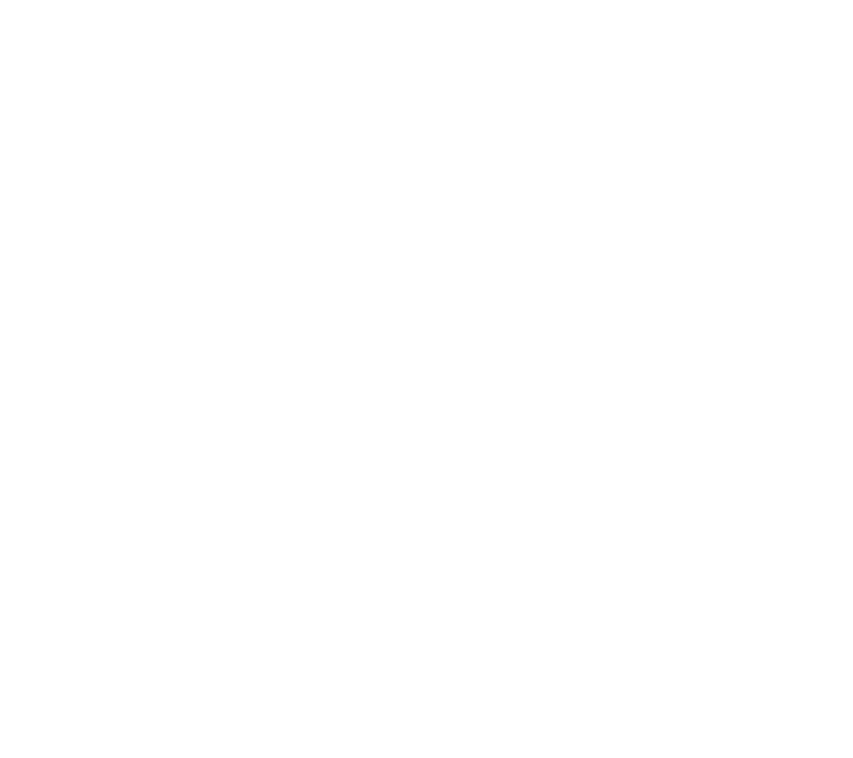
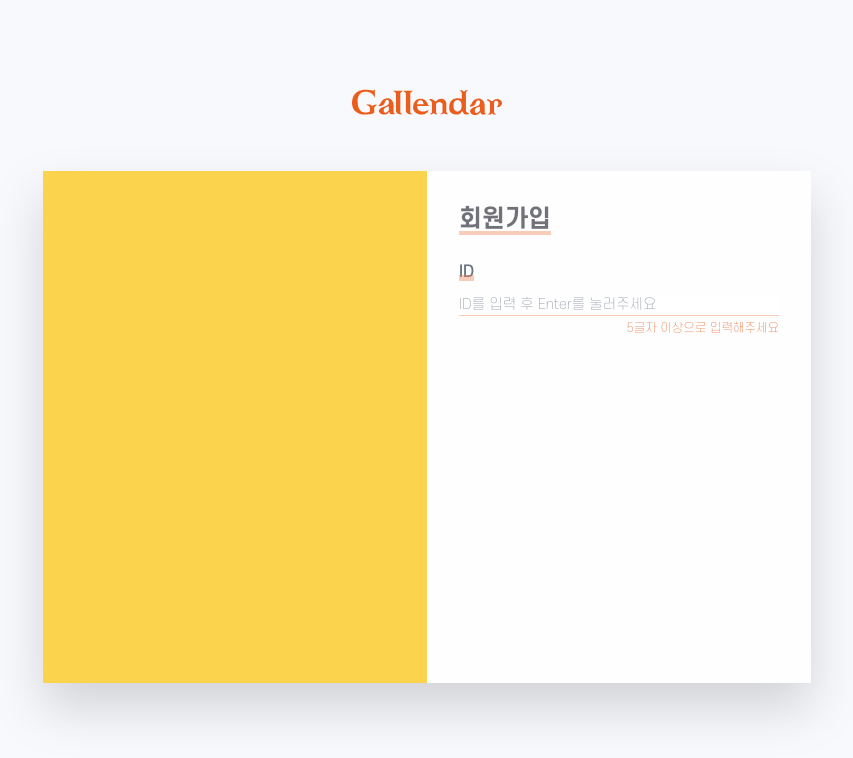
Before and after one commit to codestates-seb/seb40_main_005, a Next.js app in the folder client/: page /signUp in a window 1280 px wide. Shown: the top 758 px of the page, without its empty margins (213-1066 px from the left). Built offline with nearby package versions, Linux system fonts and the light colour scheme; no server answers.

Commit message:
✨Feature/reactquery 로직 구현 및 react-hook-form 로직 구현

```diff
--- a/client/package.json
+++ b/client/package.json
@@ -10,9 +10,11 @@
   },
   "dependencies": {
     "@heroicons/react": "^2.0.13",
+    "@hookform/error-message": "^2.0.1",
     "@types/node": "18.11.9",
     "@types/react": "18.0.25",
     "@types/react-dom": "18.0.8",
+    "axios": "^1.1.3",
     "framer-motion": "^7.6.7",
     "next": "^12.3.3",
     "react": "18.2.0",
--- a/client/pages/index.tsx
+++ b/client/pages/index.tsx
@@ -238,14 +238,14 @@
                 <div className="z-10 ml-1 text-lg text-gray-700 font-SCDream3">
                   로그인
                 </div>
-                <div className="absolute top-5 left-0.5 right-0 bottom-0.5  bg-orange/40"></div>
+                <div className="absolute top-5 left-0.5 right-0 bottom-0.5  bg-mainOrange/40"></div>
               </div>
               <Link href="/signUp">
               <div className="relative items-center justify-center cursor-pointer w-fit h-7">
                 <div className="z-10 ml-1 text-lg text-gray-700 font-SCDream3">
                   회원가입
                 </div>
-                <div className="absolute top-5 left-1 right-0 bottom-0.5  bg-orange/40"></div>
+                <div className="absolute top-5 left-1 right-0 bottom-0.5  bg-mainOrange/40"></div>
               </div>
               </Link>
             </div>
@@ -266,7 +266,7 @@
                 <div className="flex flex-row text-3xl text-gray-700 font-SCDream6 md:text-4xl lg:text-5xl">
                   가장 특별했던 사진
                 </div>
-                <div className="absolute bottom-0 left-0 right-0 top-7 md:top-8 lg:top-10 bg-orange/40"></div>
+                <div className="absolute bottom-0 left-0 right-0 top-7 md:top-8 lg:top-10 bg-mainOrange/40"></div>
               </div>
               <div className="flex flex-row mt-2 text-2xl text-gray-700 font-SCDream3 md:text-3xl lg:text-4xl sm:mt-1">
                 이 뭘까?
@@ -289,7 +289,7 @@
                 <div className="z-10 text-3xl text-gray-200 font-SCDream6 md:text-4xl lg:text-5xl">
                   무드에 맞는 음악
                 </div>
-                <div className="absolute bottom-0 left-0 right-0 top-7 md:top-8 lg:top-10 bg-orange/40"></div>
+                <div className="absolute bottom-0 left-0 right-0 top-7 md:top-8 lg:top-10 bg-mainOrange/40"></div>
               </div>
               <div className="mt-2 text-2xl text-gray-200 font-SCDream3 md:text-3xl lg:text-4xl sm:mt-1">
                 이 뭘까?
@@ -312,7 +312,7 @@
                 <div className="z-10 text-3xl text-gray-700 font-SCDream6 md:text-4xl lg:text-5xl">
                   설명해주는 문구
                 </div>
-                <div className="absolute bottom-0 left-0 right-0 top-7 md:top-8 lg:top-10 bg-orange/40"></div>
+                <div className="absolute bottom-0 left-0 right-0 top-7 md:top-8 lg:top-10 bg-mainOrange/40"></div>
               </div>
               <div className="mt-2 text-2xl text-gray-700 font-SCDream3 md:text-3xl lg:text-4xl sm:mt-1">
                 는 뭘까?
@@ -335,7 +335,7 @@
                 <div className="z-10 text-3xl text-gray-700 font-SCDream6 md:text-4xl lg:text-5xl">
                   하루를 공유
                 </div>
-                <div className="absolute bottom-0 left-0 right-0 top-7 md:top-8 lg:top-10 bg-orange/40"></div>
+                <div className="absolute bottom-0 left-0 right-0 top-7 md:top-8 lg:top-10 bg-mainOrange/40"></div>
               </div>
               <div className="mt-2 text-2xl text-gray-700 font-SCDream3 md:text-3xl lg:text-4xl sm:mt-1">
                 할 수는 없을까?
@@ -371,14 +371,14 @@
               <div className="z-10 text-lg text-gray-100 font-SCDream2">
                 시작하기
               </div>
-              <div className="absolute top-5 left-0 right-0 bottom-0.5 bg-orange/40"></div>
+              <div className="absolute top-5 left-0 right-0 bottom-0.5 bg-mainOrange/40"></div>
             </div>
             <Link href="/usage">
               <div className="relative items-center justify-center cursor-pointer w-fit h-7">
                 <div className="z-10 ml-1 text-lg text-gray-100 font-SCDream2">
                   사용설명 보러가기
                 </div>
-                <div className="absolute top-5 left-1 right-0 bottom-0.5  bg-orange/40"></div>
+                <div className="absolute top-5 left-1 right-0 bottom-0.5  bg-mainOrange/40"></div>
               </div>
             </Link>
           </div>
--- a/client/pages/signUp.tsx
+++ b/client/pages/signUp.tsx
@@ -1,8 +1,112 @@
-const SignUp = () => {
-    return (
-        <>
-        </>
-    )
+import CertifyPageLayout from "../components/CertifyPageLayout";
+import { useForm } from "react-hook-form";
+import { ErrorMessage } from "@hookform/error-message";
+import { useCallback, useState } from "react";
+import { useQuery, useQueryClient } from "react-query";
+import axios from "axios";
+
+interface FormInputs {
+  singleErrorInput: string;
 }
 
+const SignUp = () => {
+  const {
+    register,
+    handleSubmit,
+    formState: { errors },
+  } = useForm<FormInputs>();
+
+  //   const [authentication, setAuthentication] = useState<boolean>(false);
+  const [idValue, setIdValue] = useState<string>("");
+  const [checkId, setCheckId] = useState<boolean>(false);
+
+  const getAllPosts = async() => {
+    const { data } = await axios.get("http://3.39.195.113:8080/members/search?id=35");
+
+    return data;
+  }
+  const queryClient = useQueryClient();
+  const { data, status, isLoading, isSuccess } = useQuery(
+    ['questions'],
+    getAllPosts
+  );
+
+
+  const onValid = () => {
+    // const queryClient = useQueryClient();
+    // const {data, status, isLoading, isSuccess} = useQuery(
+    //   ['question'],
+    //   ()=> {
+    //     return axios.get("http://3.39.195.113:8080/members/search?id=35");
+    //   }
+    // )
+    console.log(data);
+  };
+
+  const onInValid = () => {
+    alert("detive!");
+  };
+
+  const handleIdChange = (e: any) => {};
+
+  const handleIdEnter = (e: any) => {
+    // console.log(e);
+  };
+
+  return (
+    <>
+      <CertifyPageLayout>
+        <div className="flex flex-col justify-start items-start w-full h-full">
+          <div className="relative items-center justify-center w-fit h-7 ">
+            <div className="z-10 text-base md:text-xl lg:text-2xl text-zinc-500 font-SCDream6">
+              회원가입
+            </div>
+            <div className="absolute top-5 md:top-6 lg:top-7 left-0 right-0 bottom-1 md:bottom-0 lg:-bottom-1 bg-mainOrange/40"></div>
+          </div>
+
+          <form onSubmit={handleSubmit(onValid, onInValid)} className="w-full">
+            <div className="flex flex-col w-full h-fit">
+              <div className="flex flex-col w-full h-fit">
+                <div className="relative items-center justify-center w-fit h-7 mt-7">
+                  <label
+                    htmlFor="identity"
+                    className="font-SCDream5 text-gray-500 text-base"
+                  >
+                    ID
+                  </label>
+                  <div className="absolute top-4 md:top-4.5 lg:top-4 left-0 right-0 bottom-2 md:bottom-1.5 lg:bottom-1.5 bg-mainOrange/40"></div>
+                </div>
+                <input
+                  className="font-SCDream2 text-gray-500 w-full text-sm mt-2 border-b-[1px] border-mainOrange/40 outline-none"
+                  id="identity"
+                  type="text"
+                  onKeyUp={handleIdEnter}
+                  placeholder="ID를 입력 후 Enter를 눌러주세요"
+                  {...register("singleErrorInput", {
+                    required: "ID는 필수 입력입니다.",
+                    onChange: handleIdChange,
+                  })}
+                />
+                <ErrorMessage
+                  errors={errors}
+                  name="singleErrorInput"
+                  render={({ message }) => (
+                    <div className="flex flex-row justify-end items-end w-full text-mainOrange h-fit font-SCDream2 text-xs mt-1">
+                      {message}
+                    </div>
+                  )}
+                />
+
+                <div className="flex flex-row justify-end items-end w-full text-mainOrange h-fit font-SCDream2 text-xs mt-1">
+                  5글자 이상으로 입력해주세요
+                </div>
+              </div>
+            </div>
+          </form>
+        </div>
+      </CertifyPageLayout>
+    </>
+  );
+};
+
 export default SignUp;
--- a/client/pages/usage.tsx
+++ b/client/pages/usage.tsx
@@ -318,7 +318,7 @@
                 <div className="font-SCDream4 text-xl md:text-2xl lg:text-3xl text-gray-100">
                   소중한 순간
                 </div>
-                <div className="absolute top-7 left-0 right-0 bottom-0.5 bg-orange/40"></div>
+                <div className="absolute top-7 left-0 right-0 bottom-0.5 bg-mainOrange/40"></div>
               </div>
               <div className="font-SCDream4 text-xl md:text-2xl lg:text-3xl text-gray-100">
                 들을 기록해볼까요?
@@ -330,7 +330,7 @@
                   <div className="z-10 text-sm md:text-base lg:text-xl text-gray-100 font-SCDream2">
                     시작하기
                   </div>
-                  <div className="absolute top-4 md:top-5 lg:top-6 left-0 right-0 bottom-2 md:bottom-1 lg:bottom-0 bg-orange/40"></div>
+                  <div className="absolute top-4 md:top-5 lg:top-6 left-0 right-0 bottom-2 md:bottom-1 lg:bottom-0 bg-mainOrange/40"></div>
                 </div>
               </Link>
               <Link href="/">
@@ -338,7 +338,7 @@
                   <div className="z-10 text-sm md:text-base lg:text-xl text-gray-100 font-SCDream2">
                     초기화면으로 돌아가기
                   </div>
-                  <div className="absolute top-4 md:top-5 lg:top-6 left-0 right-0 bottom-2 md:bottom-1 lg:bottom-0 bg-orange/40"></div>
+                  <div className="absolute top-4 md:top-5 lg:top-6 left-0 right-0 bottom-2 md:bottom-1 lg:bottom-0 bg-mainOrange/40"></div>
                 </div>
               </Link>
             </div>
```
Also changed, not shown: 1 other file (tests, documents, lock files or other folders).
